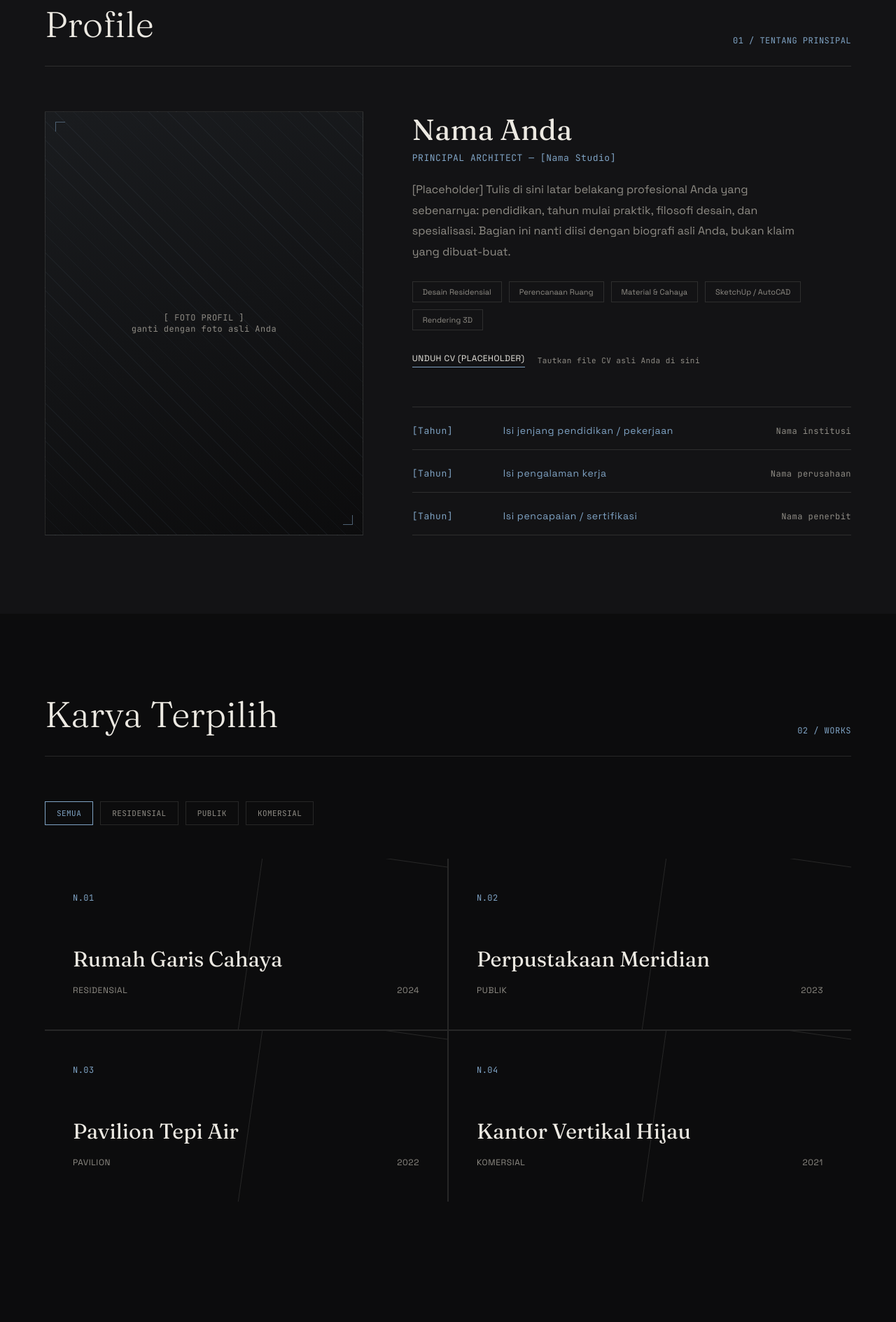
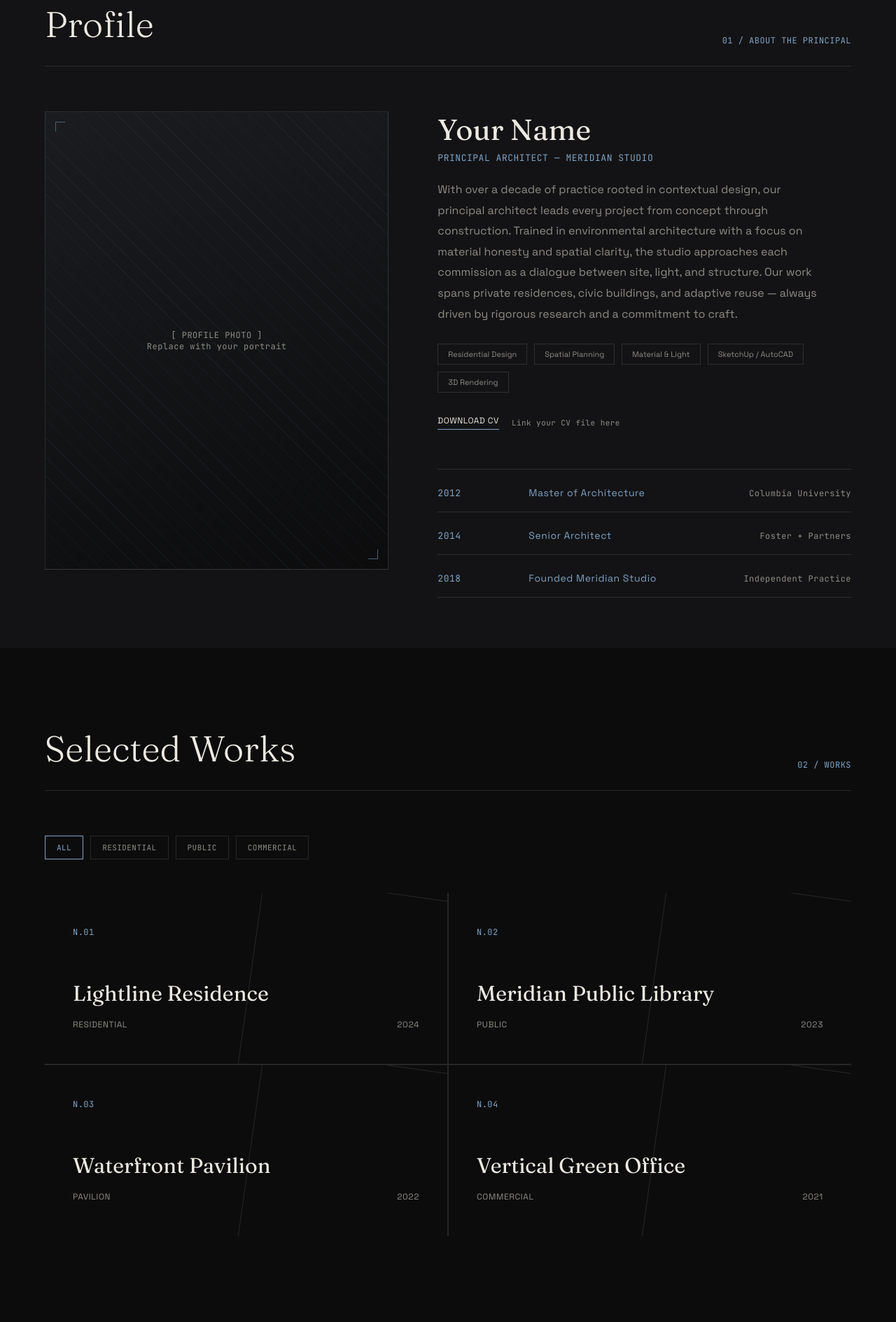
Before and after one commit to dicerds/art-project, a website built with Vite: page index.html in a window 1280 px wide. Shown: the part 909-2798 px from the top of the page at 70% size. Built offline with nearby package versions, Linux system fonts and the light colour scheme; animation ran at ten frames a second.

Commit message:
change language

```diff
--- a/index.html
+++ b/index.html
@@ -1,10 +1,10 @@
 <!DOCTYPE html>
-<html lang="id">
+<html lang="en">
 <head>
   <meta charset="UTF-8">
   <meta name="viewport" content="width=device-width, initial-scale=1.0">
   <title>MERIDIAN — Architecture Studio</title>
-  <meta name="description" content="Studio arsitektur yang merancang ruang lewat riset material, cahaya, dan bentuk — dari sketsa garis hingga bangunan yang berdiri.">
+  <meta name="description" content="An architecture studio shaping space through material research, light studies, and form — from initial sketches to built environments.">
   <link rel="icon" type="image/svg+xml" href="/favicon.svg">
   <link rel="preconnect" href="https://fonts.googleapis.com">
   <link rel="preconnect" href="https://fonts.gstatic.com" crossorigin>
@@ -25,109 +25,102 @@
   </header>
 
   <main>
-    <!-- ============ HERO ============ -->
     <section class="hero" id="hero">
       <div class="eyebrow mono">ARCHITECTURE &amp; SPATIAL DESIGN</div>
       <h1 class="display">
         <span>Every structure</span>
         <span>begins as <em>a line</em></span>
       </h1>
-      <p class="sub">Studio arsitektur yang merancang ruang lewat riset material, cahaya, dan bentuk — dari sketsa garis hingga bangunan yang berdiri.</p>
+      <p class="sub">An architecture studio shaping space through material research, light studies, and form — from initial sketches to built environments.</p>
       <div class="scroll-cue mono">
         <div class="bar"></div>SCROLL
       </div>
     </section>
 
-    <!-- ============ PROFILE ============ -->
     <section class="profile" id="profile">
       <div class="section-head">
         <h2 class="display">Profile</h2>
-        <div class="label mono">01 / TENTANG PRINSIPAL</div>
+        <div class="label mono">01 / ABOUT THE PRINCIPAL</div>
       </div>
       <div class="profile-grid">
         <div class="profile-photo" data-reveal>
           <span class="corner tl"></span>
           <span class="corner br"></span>
-          <div class="ph-label mono">[ FOTO PROFIL ]<br>ganti dengan foto asli Anda</div>
+          <div class="ph-label mono">[ PROFILE PHOTO ]<br>Replace with your portrait</div>
         </div>
         <div class="profile-copy">
-          <div class="name display" data-reveal>Nama Anda</div>
-          <div class="role mono" data-reveal>PRINCIPAL ARCHITECT — [Nama Studio]</div>
-          <p data-reveal>[Placeholder] Tulis di sini latar belakang profesional Anda yang sebenarnya: pendidikan, tahun mulai praktik, filosofi desain, dan spesialisasi. Bagian ini nanti diisi dengan biografi asli Anda, bukan klaim yang dibuat-buat.</p>
+          <div class="name display" data-reveal>Your Name</div>
+          <div class="role mono" data-reveal>PRINCIPAL ARCHITECT — MERIDIAN STUDIO</div>
+          <p data-reveal>With over a decade of practice rooted in contextual design, our principal architect leads every project from concept through construction. Trained in environmental architecture with a focus on material honesty and spatial clarity, the studio approaches each commission as a dialogue between site, light, and structure. Our work spans private residences, civic buildings, and adaptive reuse — always driven by rigorous research and a commitment to craft.</p>
           <div class="skills" data-reveal>
-            <span>Desain Residensial</span>
-            <span>Perencanaan Ruang</span>
-            <span>Material &amp; Cahaya</span>
+            <span>Residential Design</span>
+            <span>Spatial Planning</span>
+            <span>Material &amp; Light</span>
             <span>SketchUp / AutoCAD</span>
-            <span>Rendering 3D</span>
+            <span>3D Rendering</span>
           </div>
           <div class="cv-actions" data-reveal>
-            <a href="#" onclick="return false;">Unduh CV (placeholder)</a>
-            <span class="note mono">Tautkan file CV asli Anda di sini</span>
+            <a href="#" onclick="return false;">Download CV</a>
+            <span class="note mono">Link your CV file here</span>
           </div>
           <div class="timeline" data-reveal>
             <div class="t-row">
-              <span class="yr mono">[Tahun]</span>
-              <span class="role">Isi jenjang pendidikan / pekerjaan</span>
-              <span class="org mono">Nama institusi</span>
+              <span class="yr mono">2012</span>
+              <span class="role">Master of Architecture</span>
+              <span class="org mono">Columbia University</span>
             </div>
             <div class="t-row">
-              <span class="yr mono">[Tahun]</span>
-              <span class="role">Isi pengalaman kerja</span>
-              <span class="org mono">Nama perusahaan</span>
+              <span class="yr mono">2014</span>
+              <span class="role">Senior Architect</span>
+              <span class="org mono">Foster + Partners</span>
             </div>
             <div class="t-row">
-              <span class="yr mono">[Tahun]</span>
-              <span class="role">Isi pencapaian / sertifikasi</span>
-              <span class="org mono">Nama penerbit</span>
+              <span class="yr mono">2018</span>
+              <span class="role">Founded Meridian Studio</span>
+              <span class="org mono">Independent Practice</span>
             </div>
           </div>
         </div>
       </div>
     </section>
 
-    <!-- ============ WORKS ============ -->
     <section id="works">
       <div class="section-head">
-        <h2 class="display">Karya Terpilih</h2>
+        <h2 class="display">Selected Works</h2>
         <div class="label mono">02 / WORKS</div>
       </div>
       <div class="filters mono" id="filters">
-        <button data-filter="all" class="active">SEMUA</button>
-        <button data-filter="residensial">RESIDENSIAL</button>
-        <button data-filter="publik">PUBLIK</button>
-        <button data-filter="komersial">KOMERSIAL</button>
+        <button data-filter="all" class="active">ALL</button>
+        <button data-filter="residential">RESIDENTIAL</button>
+        <button data-filter="public">PUBLIC</button>
+        <button data-filter="commercial">COMMERCIAL</button>
       </div>
       <div class="works-grid" id="worksGrid"></div>
     </section>
 
-    <!-- ============ CONTACT ============ -->
     <section class="contact" id="contact">
       <div class="section-head">
-        <div class="label mono">03 / KONTAK</div>
+        <div class="label mono">03 / CONTACT</div>
       </div>
-      <h2>Punya lahan kosong<br>dan sebuah gagasan?</h2>
-      <a class="cta mono" href="mailto:nama@email-anda.com">Mulai Percakapan →</a>
+      <h2>Have an empty site<br>and a bold idea?</h2>
+      <a class="cta mono" href="mailto:hello@meridian-studio.com">Start a Conversation →</a>
     </section>
 
     <footer id="main-footer">
-      <span class="mono">© 2026 [NAMA STUDIO ANDA]</span>
-      <span class="mono">MAGELANG, ID</span>
+      <span class="mono">© 2026 MERIDIAN STUDIO</span>
+      <span class="mono">NEW YORK, US</span>
     </footer>
   </main>
 
-  <!-- ============ PROJECT DETAIL MODAL ============ -->
   <div class="modal-overlay" id="modalOverlay">
     <button class="modal-close" id="modalClose">✕</button>
     <div class="modal-box" id="modalBox"></div>
   </div>
 
-  <!-- ============ TEMPLATE NOTICE ============ -->
   <div class="template-notice mono">
-    ⚠ Ini masih <b>template placeholder</b> — ganti foto, biografi, dan data proyek dengan milik Anda sebelum dipublikasikan.
+    ⚠ This is still a <b>template placeholder</b> — replace photos, biography, and project data with your own before publishing.
   </div>
 
-  <!-- ============ SCRIPTS ============ -->
   <script src="https://cdnjs.cloudflare.com/ajax/libs/three.js/r128/three.min.js"></script>
   <script src="https://cdnjs.cloudflare.com/ajax/libs/gsap/3.12.5/gsap.min.js"></script>
   <script src="https://cdnjs.cloudflare.com/ajax/libs/gsap/3.12.5/ScrollTrigger.min.js"></script>
--- a/src/js/data/projects.js
+++ b/src/js/data/projects.js
@@ -1,51 +1,46 @@
-/* ===================================================================
-   MERIDIAN — Project Data
-   Ganti array ini dengan proyek nyata Anda
-   =================================================================== */
-
 export const projects = [
   {
     id: 1,
-    title: 'Rumah Garis Cahaya',
-    category: 'residensial',
-    categoryLabel: 'Residensial',
+    title: 'Lightline Residence',
+    category: 'residential',
+    categoryLabel: 'Residential',
     year: '2024',
-    location: '[Kota]',
-    area: '[Luas] m²',
-    role: '[Peran Anda]',
-    desc: '[Placeholder] Deskripsikan di sini konsep desain, tantangan tapak, dan solusi yang benar-benar Anda terapkan pada proyek ini.',
+    location: 'Hudson Valley, NY',
+    area: '3,200 sqft',
+    role: 'Lead Architect',
+    desc: 'A single-family dwelling designed around a central light corridor that draws natural illumination deep into the floor plan. The massing responds to the sloped terrain with a stepped section, while floor-to-ceiling glazing on the south façade frames views of the surrounding woodland. Local stone and cross-laminated timber reinforce a palette of honest materials.',
   },
   {
     id: 2,
-    title: 'Perpustakaan Meridian',
-    category: 'publik',
-    categoryLabel: 'Publik',
+    title: 'Meridian Public Library',
+    category: 'public',
+    categoryLabel: 'Public',
     year: '2023',
-    location: '[Kota]',
-    area: '[Luas] m²',
-    role: '[Peran Anda]',
-    desc: '[Placeholder] Ceritakan proses kolaborasi dengan klien/instansi dan pendekatan spasial yang digunakan.',
+    location: 'Brooklyn, NY',
+    area: '18,500 sqft',
+    role: 'Design Architect',
+    desc: 'A neighborhood library conceived as a civic living room. The double-height reading hall is organized beneath a folded roof that channels diffused northern light across study areas. Exposed concrete structure and perforated metal screens create layered transparency between interior programs and the streetscape.',
   },
   {
     id: 3,
-    title: 'Pavilion Tepi Air',
-    category: 'publik',
+    title: 'Waterfront Pavilion',
+    category: 'public',
     categoryLabel: 'Pavilion',
     year: '2022',
-    location: '[Kota]',
-    area: '[Luas] m²',
-    role: '[Peran Anda]',
-    desc: '[Placeholder] Jelaskan material dan respons terhadap iklim/lanskap sekitar tapak.',
+    location: 'Beacon, NY',
+    area: '1,400 sqft',
+    role: 'Principal-in-Charge',
+    desc: 'A seasonal gathering structure at the edge of the Hudson River. The open-air pavilion uses weathering steel columns and a cantilevered timber canopy to frame panoramic water views. The design responds to tidal fluctuations with an elevated platform and permeable ground plane that allows stormwater to percolate naturally.',
   },
   {
     id: 4,
-    title: 'Kantor Vertikal Hijau',
-    category: 'komersial',
-    categoryLabel: 'Komersial',
+    title: 'Vertical Green Office',
+    category: 'commercial',
+    categoryLabel: 'Commercial',
     year: '2021',
-    location: '[Kota]',
-    area: '[Luas] m²',
-    role: '[Peran Anda]',
-    desc: '[Placeholder] Uraikan strategi efisiensi energi dan pengalaman pengguna dalam ruang.',
+    location: 'Manhattan, NY',
+    area: '42,000 sqft',
+    role: 'Project Architect',
+    desc: 'A mid-rise commercial tower pursuing net-zero energy through an integrated double-skin façade with operable ventilation panels. Planted terraces at every third floor provide biophilic amenity space and reduce the urban heat island effect. The structural grid allows for flexible tenant configurations across twelve floors of leasable area.',
   },
 ];
--- a/vite.config.js
+++ b/vite.config.js
@@ -1,5 +1,3 @@
 import { defineConfig } from 'vite';
 
-export default defineConfig({
-  // No framework plugins needed — vanilla HTML/CSS/JS
-});
+export default defineConfig({});
```
Also changed, not shown: src/js/animations.js (+0 -9 lines), src/js/components/modal.js (+9 -26 lines), src/js/components/nav.js (+0 -8 lines), src/js/components/works.js (+0 -17 lines), src/js/main.js (+0 -17 lines), src/js/scene.js (+0 -22 lines), src/styles/main.css (+0 -25 lines).
